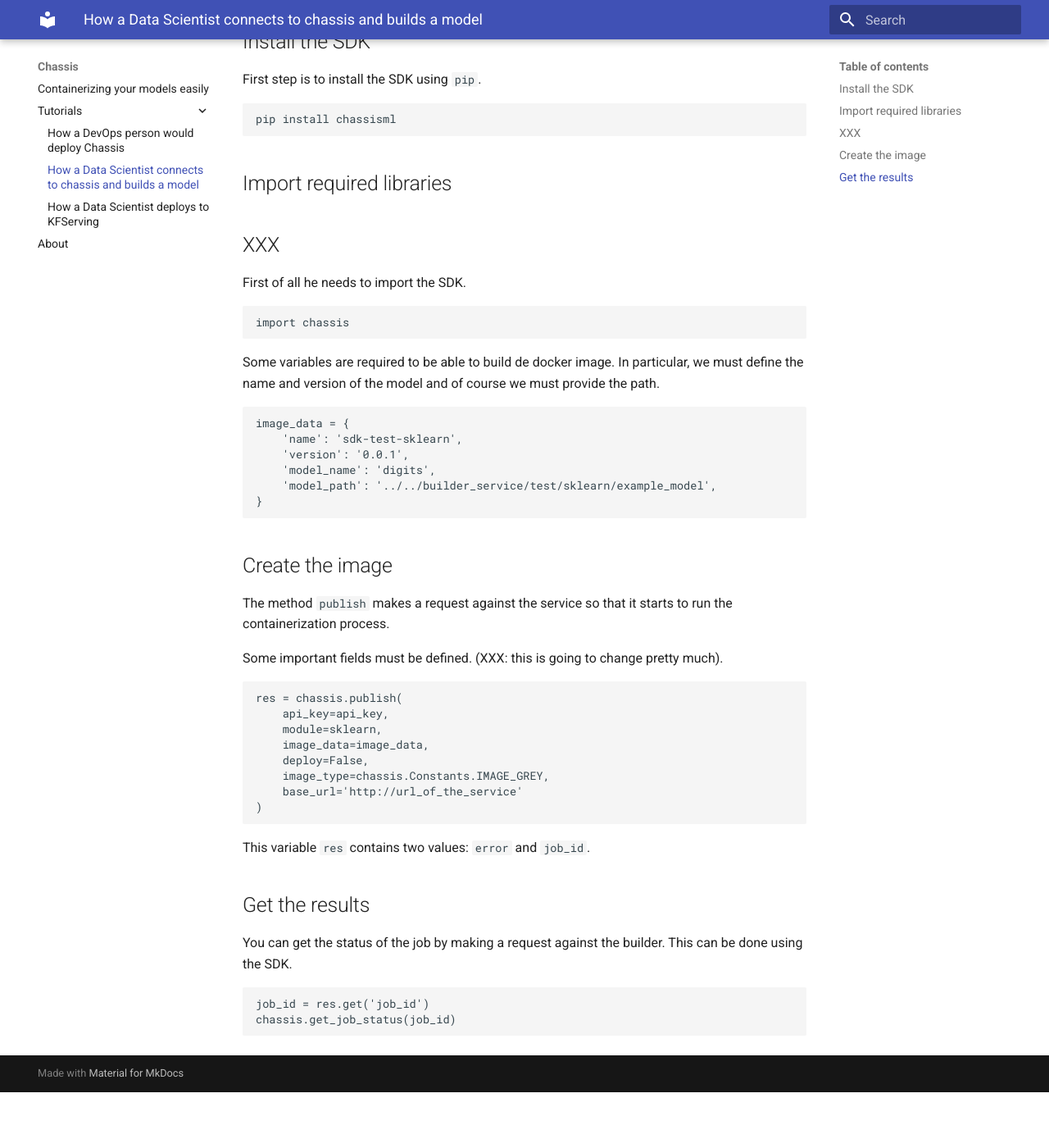
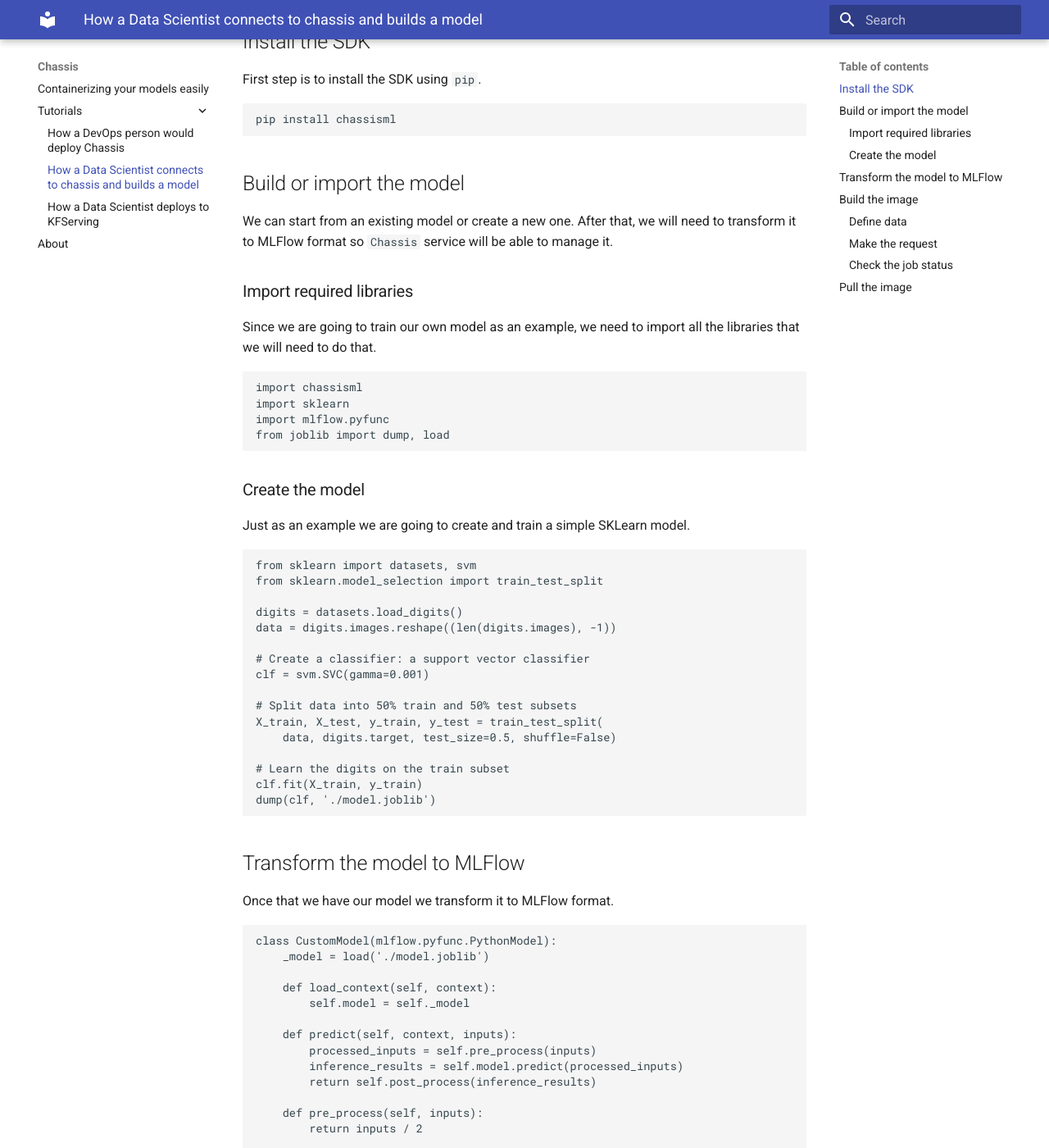
Before and after one commit to chassisml/chassis, an MkDocs documentation site: the page built from docs/docs/tutorials/ds-connect.md, in a window 1280 px wide and 1400 px high, scrolled down 305 px. Shown: the whole window at 82% size. Built offline with MkDocs 1.6.1 and Material for MkDocs 9.7.7, drawn with Linux system fonts in a browser that asks for light colours; before the commit the page ends 1637 px from its top, so only the background shows below that; some of the changed text lies outside the part shown.

Commit message:
Update docs

````diff
--- a/docs/docs/tutorials/ds-connect.md
+++ b/docs/docs/tutorials/ds-connect.md
@@ -10,53 +10,233 @@
 pip install chassisml
 ```
 
-## Import required libraries
+## Build or import the model
 
+We can start from an existing model or create a new one. After that, we will need to transform it to MLFlow format so `Chassis` service will be able to manage it.
 
+### Import required libraries
 
-## XXX
-
-First of all he needs to import the SDK.
+Since we are going to train our own model as an example, we need to import all the libraries that we will need to do that.
 
 ```python
-import chassis
+import chassisml
+import sklearn
+import mlflow.pyfunc
+from joblib import dump, load
 ```
 
-Some variables are required to be able to build de docker image. In particular, we must define the name and version of the model and of course we must provide the path.
+### Create the model
+
+Just as an example we are going to create and train a simple SKLearn model.
+
+```python
+from sklearn import datasets, svm
+from sklearn.model_selection import train_test_split
+
+digits = datasets.load_digits()
+data = digits.images.reshape((len(digits.images), -1))
+
+# Create a classifier: a support vector classifier
+clf = svm.SVC(gamma=0.001)
+
+# Split data into 50% train and 50% test subsets
+X_train, X_test, y_train, y_test = train_test_split(
+    data, digits.target, test_size=0.5, shuffle=False)
+
+# Learn the digits on the train subset
+clf.fit(X_train, y_train)
+dump(clf, './model.joblib')
+```
+
+## Transform the model to MLFlow
+
+Once that we have our model we transform it to MLFlow format.
+
+```python
+class CustomModel(mlflow.pyfunc.PythonModel):
+    _model = load('./model.joblib')
+
+    def load_context(self, context):
+        self.model = self._model
+
+    def predict(self, context, inputs):
+        processed_inputs = self.pre_process(inputs)
+        inference_results = self.model.predict(processed_inputs)
+        return self.post_process(inference_results)
+
+    def pre_process(self, inputs):
+        return inputs / 2
+
+    def post_process(self, inference_results):
+        structured_results = []
+        for inference_result in inference_results:
+            inference_result = {
+                'classPredictions': [
+                    {'class': str(inference_result), 'score': str(1)}
+                ]
+            }
+            structured_output = {
+                'data': {
+                    'result': inference_result,
+                    'explanation': None,
+                    'drift': None,
+                }
+            }
+            structured_results.append(structured_output)
+        return structured_results
+```
+
+Notice that the SKLearn model that we created before is loaded into memory so that it will be packaged inside the MLFlow model. This way, in the `load_context` function we just need to point to the model that is already loaded in memory.
+
+All other functions like `predict`, `pre_process` or `post_process` are completely up to you and the requirements of your model.
+
+This is the conda environment that we are going to define in this case for our model.
+
+```python
+conda_env = {
+    'channels': ['defaults', 'conda-forge', 'pytorch'],
+    'dependencies': [
+        'python=3.8.5',
+        'pytorch',
+        'torchvision',
+        'pip',
+        {
+            'pip': [
+                'mlflow',
+                'lime',
+                'sklearn'
+            ],
+        },
+    ],
+    'name': 'linear_env'
+}
+```
+
+Finally we just save the MLFlow model in the directory we prefer.
+
+```python
+model_save_path = "mlflow_custom_pyfunc_svm"
+
+mlflow.pyfunc.save_model(
+    path=model_save_path,
+    python_model=CustomModel(),
+    conda_env=conda_env
+)
+```
+
+## Build the image
+
+Now that we have our model in MLFlow format we need to make a request against the `Chassis` service to build the Docker image that exposes it.
+
+### Define data
+
+There is some model and image related data that we need to define before we send our model to `Chassis`.
+
+In case we want `Chassis` to upload our image to Docker Hub we can pass the credentials in base64 format.
+
+```bash
+echo -n "<user>:<password>" | base64
+```
+
+Which we are going to asume that outputs `XxXxXxXx`.
+
+This is an example of the data that we could use.
 
 ```python
 image_data = {
-    'name': 'sdk-test-sklearn',
-    'version': '0.0.1',
+    'name': '<user>/chassisml-sklearn-demo:latest',
     'model_name': 'digits',
-    'model_path': '../../builder_service/test/sklearn/example_model',
+    'model_path': './mlflow_custom_pyfunc_svm',
+    'registry_auth': 'XxXxXxXx'
 }
 ```
 
-## Create the image
+As we can see, we must define the following fields:
 
-The method `publish` makes a request against the service so that it starts to run the containerization process.
+* `name`: tag of the image
+* `model_name`: name of the model we trained before
+* `model_path`: the directory where we have stored our MLFlow model
+* `registry_path`: credentials in case we want to upload the image
 
-Some important fields must be defined. (XXX: this is going to change pretty much).
+### Make the request
+
+Now we can make the request to let `Chassis` build our image by making a request.
+
+We can decide if we want `Chassis` to upload the image to Docker Hub and we can also modify the address of the service.
 
 ```python
-res = chassis.publish(
-    api_key=api_key,
-    module=sklearn,
+res = chassisml.publish(
     image_data=image_data,
-    deploy=False,
-    image_type=chassis.Constants.IMAGE_GREY,
-    base_url='http://url_of_the_service'
+    deploy=True, # True if we want Chassis to upload the image
+    base_url='http://localhost:5000'
 )
+
+error = res.get('error')
+job_id = res.get('job_id')
+
+if error:
+    print('Error:', error)
+else:
+    print('Job ID:', job_id)
 ```
 
-This variable `res` contains two values: `error` and `job_id`.
+If everything has gone well we should see something similar to this.
 
-## Get the results
+```bash
+Publishing container... Ok!
+Job ID: chassis-builder-job-a3864869-a509-4658-986b-25cb4ddd604d
+```
 
-You can get the status of the job by making a request against the builder. This can be done using the SDK.
+### Check the job status
+
+As we have seen, we have been assigned to an uid that we can use to check the status of the job that is building our image.
 
 ```python
-job_id = res.get('job_id')
-chassis.get_job_status(job_id)
+chassisml.get_job_status(job_id)
 ```
+
+And we should see something like this in case the job has not finished yet.
+
+```json
+{'active': 1,
+ 'completion_time': None,
+ 'conditions': None,
+ 'failed': None,
+ 'start_time': 'Fri, 09 Jul 2021 09:01:43 GMT',
+ 'succeeded': None}
+```
+
+On the other hand, if the job has already finished and our image has been correctly built this could be the output.
+
+```json
+{'active': None,
+ 'completion_time': 'Fri, 09 Jul 2021 09:13:37 GMT',
+ 'conditions': [{'last_probe_time': 'Fri, 09 Jul 2021 09:13:37 GMT',
+   'last_transition_time': 'Fri, 09 Jul 2021 09:13:37 GMT',
+   'message': None,
+   'reason': None,
+   'status': 'True',
+   'type': 'Complete'}],
+ 'failed': None,
+ 'start_time': 'Fri, 09 Jul 2021 09:01:43 GMT',
+ 'succeeded': 1}
+```
+
+## Pull the image
+
+Now that the process has completely finished we can pull and see our built image.
+
+```bash
+docker pull <user>/chassisml-sklearn-demo:latest
+```
+
+```bash
+docker images <user>/chassisml-sklearn-demo:latest
+```
+
+If everything has gone as expected we will see something similar to this.
+
+```bash
+REPOSITORY                        TAG       IMAGE ID       CREATED         SIZE
+<user>/chassisml-sklearn-demo     latest    0e5c5815f2ec   3 minutes ago   2.19GB
+```
````
